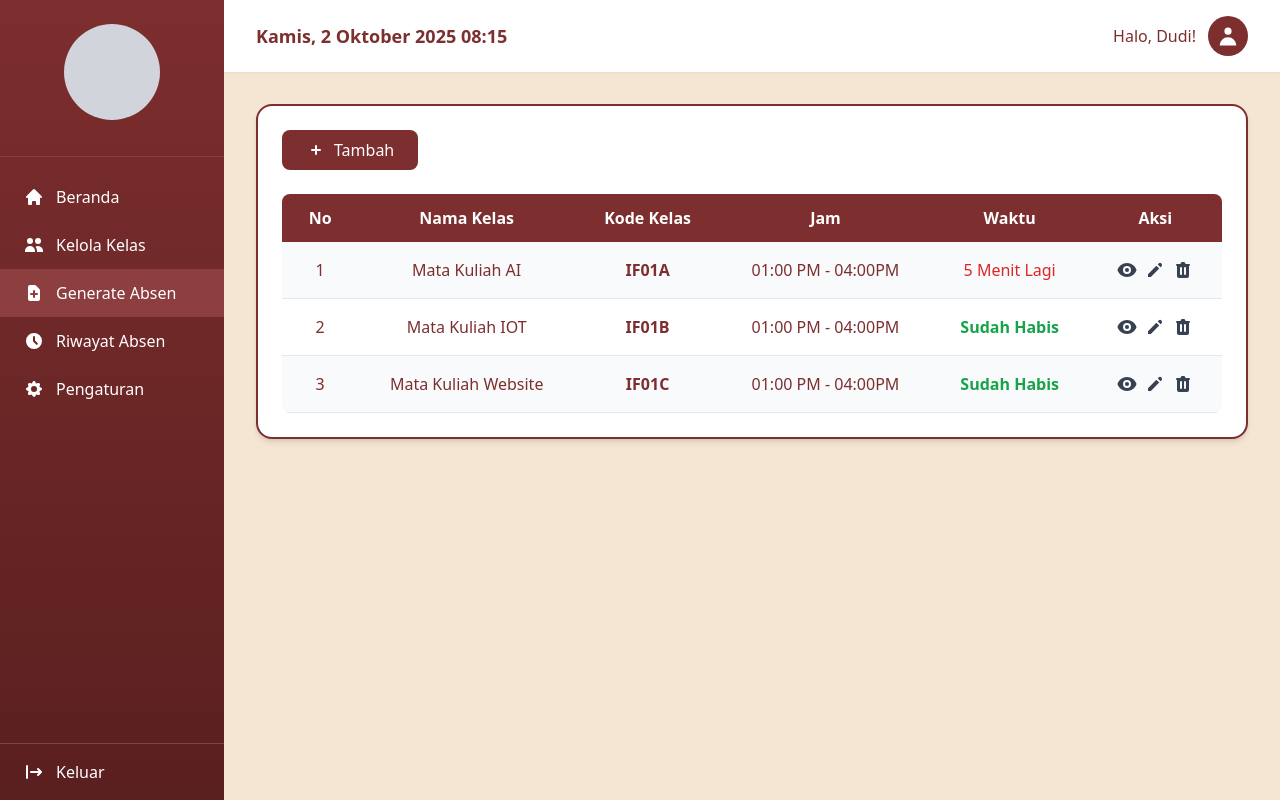
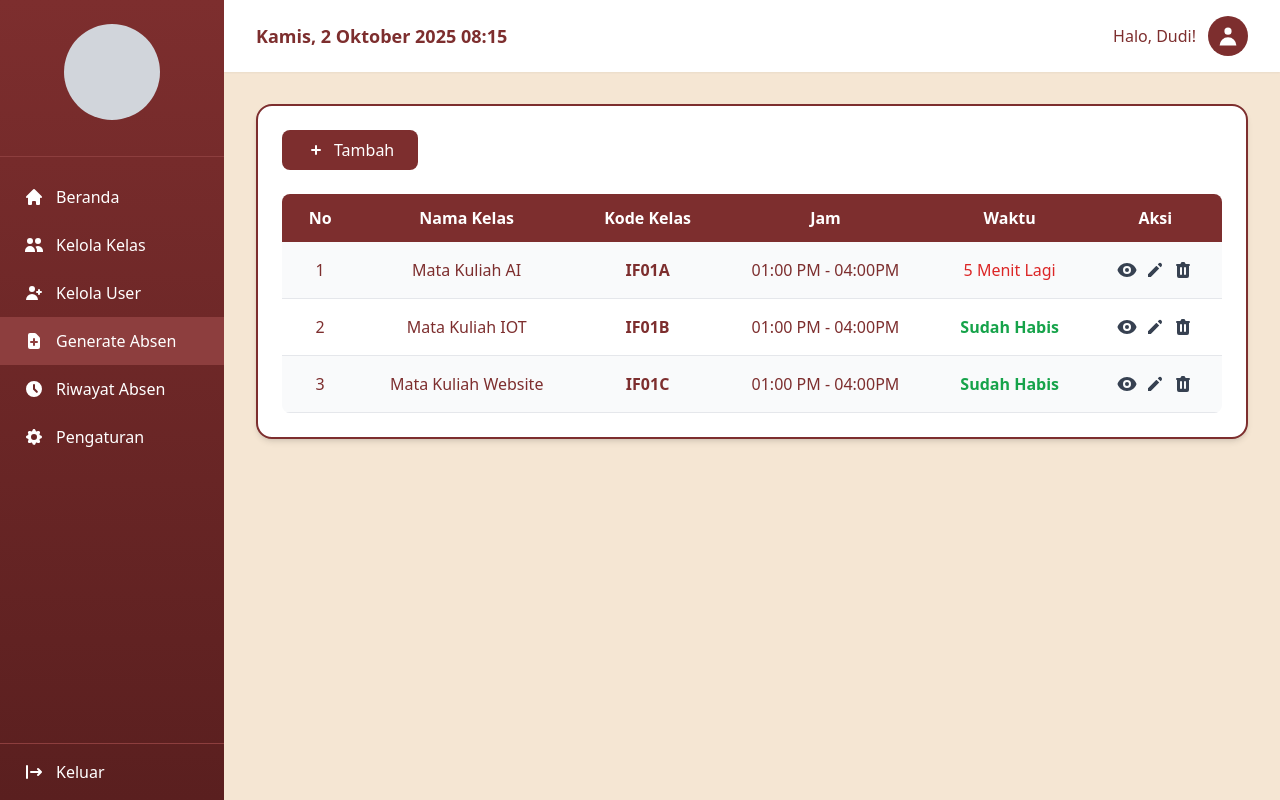
Before and after one commit to n3eversurrender/Hackathon, an Angular app in the folder Frontend/: page /generate-absen in a window 1280 px wide. Built offline with nearby package versions, Linux system fonts and the light colour scheme.

Commit message:
refactor: Migrate generate-absen to use shared layout
- Replace duplicate sidebar/header with MainLayoutComponent
- Add missing 'Kelola User' menu item
- Remove setActiveMenu and logout methods (handled by layout)
- Reduce code duplication

```diff
--- a/Frontend/src/app/features/generate-absen/generate-absen.html
+++ b/Frontend/src/app/features/generate-absen/generate-absen.html
@@ -1,124 +1,4 @@
-<div class="min-h-screen bg-[#F5E6D3] flex">
-  <!-- Sidebar -->
-  <aside class="w-56 bg-gradient-to-b from-[#7D2E2E] to-[#5A1F1F] text-white flex flex-col">
-    <!-- Profile Section -->
-    <div class="p-6 flex flex-col items-center border-b border-[#8D3E3E]">
-      <div class="w-24 h-24 rounded-full bg-gray-300 mb-3"></div>
-    </div>
-
-    <!-- Menu Items -->
-    <nav class="flex-1 py-4">
-      <button
-        (click)="setActiveMenu('beranda')"
-        [class.bg-[#8D3E3E]]="activeMenu === 'beranda'"
-        class="w-full px-6 py-3 flex items-center gap-3 hover:bg-[#8D3E3E] transition-colors text-left"
-      >
-        <svg class="w-5 h-5" fill="currentColor" viewBox="0 0 20 20">
-          <path
-            d="M10.707 2.293a1 1 0 00-1.414 0l-7 7a1 1 0 001.414 1.414L4 10.414V17a1 1 0 001 1h2a1 1 0 001-1v-2a1 1 0 011-1h2a1 1 0 011 1v2a1 1 0 001 1h2a1 1 0 001-1v-6.586l.293.293a1 1 0 001.414-1.414l-7-7z"
-          />
-        </svg>
-        <span class="font-medium">Beranda</span>
-      </button>
-
-      <button
-        (click)="setActiveMenu('kelola-kelas')"
-        [class.bg-[#8D3E3E]]="activeMenu === 'kelola-kelas'"
-        class="w-full px-6 py-3 flex items-center gap-3 hover:bg-[#8D3E3E] transition-colors text-left"
-      >
-        <svg class="w-5 h-5" fill="currentColor" viewBox="0 0 20 20">
-          <path
-            d="M9 6a3 3 0 11-6 0 3 3 0 016 0zM17 6a3 3 0 11-6 0 3 3 0 016 0zM12.93 17c.046-.327.07-.66.07-1a6.97 6.97 0 00-1.5-4.33A5 5 0 0119 16v1h-6.07zM6 11a5 5 0 015 5v1H1v-1a5 5 0 015-5z"
-          />
-        </svg>
-        <span class="font-medium">Kelola Kelas</span>
-      </button>
-
-      <button
-        (click)="setActiveMenu('generate-absen')"
-        [class.bg-[#8D3E3E]]="activeMenu === 'generate-absen'"
-        class="w-full px-6 py-3 flex items-center gap-3 hover:bg-[#8D3E3E] transition-colors text-left"
-      >
-        <svg class="w-5 h-5" fill="currentColor" viewBox="0 0 20 20">
-          <path
-            fill-rule="evenodd"
-            d="M6 2a2 2 0 00-2 2v12a2 2 0 002 2h8a2 2 0 002-2V7.414A2 2 0 0015.414 6L12 2.586A2 2 0 0010.586 2H6zm5 6a1 1 0 10-2 0v2H7a1 1 0 100 2h2v2a1 1 0 102 0v-2h2a1 1 0 100-2h-2V8z"
-            clip-rule="evenodd"
-          />
-        </svg>
-        <span class="font-medium">Generate Absen</span>
-      </button>
-
-      <button
-        (click)="setActiveMenu('riwayat-absen')"
-        [class.bg-[#8D3E3E]]="activeMenu === 'riwayat-absen'"
-        class="w-full px-6 py-3 flex items-center gap-3 hover:bg-[#8D3E3E] transition-colors text-left"
-      >
-        <svg class="w-5 h-5" fill="currentColor" viewBox="0 0 20 20">
-          <path
-            fill-rule="evenodd"
-            d="M10 18a8 8 0 100-16 8 8 0 000 16zm1-12a1 1 0 10-2 0v4a1 1 0 00.293.707l2.828 2.829a1 1 0 101.415-1.415L11 9.586V6z"
-            clip-rule="evenodd"
-          />
-        </svg>
-        <span class="font-medium">Riwayat Absen</span>
-      </button>
-
-      <button
-        (click)="setActiveMenu('pengaturan')"
-        [class.bg-[#8D3E3E]]="activeMenu === 'pengaturan'"
-        class="w-full px-6 py-3 flex items-center gap-3 hover:bg-[#8D3E3E] transition-colors text-left"
-      >
-        <svg class="w-5 h-5" fill="currentColor" viewBox="0 0 20 20">
-          <path
-            fill-rule="evenodd"
-            d="M11.49 3.17c-.38-1.56-2.6-1.56-2.98 0a1.532 1.532 0 01-2.286.948c-1.372-.836-2.942.734-2.106 2.106.54.886.061 2.042-.947 2.287-1.561.379-1.561 2.6 0 2.978a1.532 1.532 0 01.947 2.287c-.836 1.372.734 2.942 2.106 2.106a1.532 1.532 0 012.287.947c.379 1.561 2.6 1.561 2.978 0a1.533 1.533 0 012.287-.947c1.372.836 2.942-.734 2.106-2.106a1.533 1.533 0 01.947-2.287c1.561-.379 1.561-2.6 0-2.978a1.532 1.532 0 01-.947-2.287c.836-1.372-.734-2.942-2.106-2.106a1.532 1.532 0 01-2.287-.947zM10 13a3 3 0 100-6 3 3 0 000 6z"
-            clip-rule="evenodd"
-          />
-        </svg>
-        <span class="font-medium">Pengaturan</span>
-      </button>
-    </nav>
-
-    <!-- Logout Button -->
-    <button
-      (click)="logout()"
-      class="px-6 py-4 flex items-center gap-3 hover:bg-[#8D3E3E] transition-colors border-t border-[#8D3E3E]"
-    >
-      <svg class="w-5 h-5" fill="currentColor" viewBox="0 0 20 20">
-        <path
-          fill-rule="evenodd"
-          d="M3 3a1 1 0 00-1 1v12a1 1 0 102 0V4a1 1 0 00-1-1zm10.293 9.293a1 1 0 001.414 1.414l3-3a1 1 0 000-1.414l-3-3a1 1 0 10-1.414 1.414L14.586 9H7a1 1 0 100 2h7.586l-1.293 1.293z"
-          clip-rule="evenodd"
-        />
-      </svg>
-      <span class="font-medium">Keluar</span>
-    </button>
-  </aside>
-
-  <!-- Main Content -->
-  <main class="flex-1 overflow-auto">
-    <!-- Header -->
-    <header class="bg-white shadow-sm px-8 py-4 flex justify-between items-center">
-      <div class="text-[#7D2E2E]">
-        <h2 class="text-lg font-semibold">{{ currentDate }}</h2>
-      </div>
-      <div class="flex items-center gap-3">
-        <span class="text-[#7D2E2E] font-medium">Halo, {{ currentUser }}!</span>
-        <div class="w-10 h-10 rounded-full bg-[#7D2E2E] flex items-center justify-center">
-          <svg class="w-6 h-6 text-white" fill="currentColor" viewBox="0 0 20 20">
-            <path
-              fill-rule="evenodd"
-              d="M10 9a3 3 0 100-6 3 3 0 000 6zm-7 9a7 7 0 1114 0H3z"
-              clip-rule="evenodd"
-            />
-          </svg>
-        </div>
-      </div>
-    </header>
-
-    <!-- Generate Absen Content -->
-    <div class="p-8">
+<app-main-layout [activeMenu]="activeMenu" [currentDate]="currentDate" [currentUser]="currentUser">
   <div class="bg-white rounded-2xl shadow-md p-6 border-2 border-[#7D2E2E]">
     <div class="mb-6">
       <button
@@ -156,14 +36,20 @@
             class="border-b border-gray-200 hover:bg-gray-100 transition-colors"
           >
             <td class="px-6 py-4 text-[#7D2E2E] text-center">{{ i + 1 }}</td>
-                <td class="px-6 py-4 text-[#7D2E2E] font-medium text-center">{{ session.namaKelas }}</td>
-                <td class="px-6 py-4 text-[#7D2E2E] font-semibold text-center">{{ session.kodeKelas }}</td>
+            <td class="px-6 py-4 text-[#7D2E2E] font-medium text-center">
+              {{ session.namaKelas }}
+            </td>
+            <td class="px-6 py-4 text-[#7D2E2E] font-semibold text-center">
+              {{ session.kodeKelas }}
+            </td>
             <td class="px-6 py-4 text-[#7D2E2E] text-center">{{ session.jam }}</td>
             <td class="px-6 py-4 text-[#7D2E2E] text-center">
-                  <span [ngClass]="{
+              <span
+                [ngClass]="{
                   'text-red-600 font-semibold': session.status === '5 Menit Lagi',
-                    'text-green-600 font-semibold': session.status === 'Sudah Habis'
-                  }">
+                  'text-green-600 font-semibold': session.status === 'Sudah Habis',
+                }"
+              >
                 {{ session.status }}
               </span>
             </td>
@@ -219,9 +105,7 @@
       </table>
     </div>
   </div>
-    </div>
-  </main>
-</div>
+</app-main-layout>
 
 <!-- Modal Add/Edit Session -->
 <div
@@ -302,7 +186,9 @@
       </div>
 
       <div>
-        <label for="durasiWaktu" class="block text-[#7D2E2E] font-medium mb-2">Durasi Waktu (menit)</label>
+        <label for="durasiWaktu" class="block text-[#7D2E2E] font-medium mb-2"
+          >Durasi Waktu (menit)</label
+        >
         <input
           id="durasiWaktu"
           type="number"
@@ -382,10 +268,15 @@
         </div>
         <div>
           <p class="text-gray-600 text-sm mb-1">Status</p>
-          <p class="font-semibold text-lg" [ngClass]="{
+          <p
+            class="font-semibold text-lg"
+            [ngClass]="{
               'text-red-600': viewData.status === '5 Menit Lagi',
-            'text-green-600': viewData.status === 'Sudah Habis'
-          }">{{ viewData.status }}</p>
+              'text-green-600': viewData.status === 'Sudah Habis',
+            }"
+          >
+            {{ viewData.status }}
+          </p>
         </div>
       </div>
 
@@ -395,8 +286,14 @@
           <div class="w-64 h-64 bg-white flex items-center justify-center">
             <div class="text-center">
               <svg class="w-48 h-48 text-[#7D2E2E] mx-auto" fill="currentColor" viewBox="0 0 20 20">
-                <path fill-rule="evenodd" d="M3 4a1 1 0 011-1h3a1 1 0 011 1v3a1 1 0 01-1 1H4a1 1 0 01-1-1V4zm2 2V5h1v1H5zM3 13a1 1 0 011-1h3a1 1 0 011 1v3a1 1 0 01-1 1H4a1 1 0 01-1-1v-3zm2 2v-1h1v1H5zM13 3a1 1 0 00-1 1v3a1 1 0 001 1h3a1 1 0 001-1V4a1 1 0 00-1-1h-3zm1 2v1h1V5h-1z" clip-rule="evenodd" />
-                <path d="M11 4a1 1 0 10-2 0v1a1 1 0 002 0V4zM10 7a1 1 0 011 1v1h2a1 1 0 110 2h-3a1 1 0 01-1-1V8a1 1 0 011-1zM16 9a1 1 0 100 2 1 1 0 000-2zM9 13a1 1 0 011-1h1a1 1 0 110 2v2a1 1 0 11-2 0v-3zM7 11a1 1 0 100-2H4a1 1 0 100 2h3zM17 13a1 1 0 01-1 1h-2a1 1 0 110-2h2a1 1 0 011 1zM16 17a1 1 0 100-2h-3a1 1 0 100 2h3z" />
+                <path
+                  fill-rule="evenodd"
+                  d="M3 4a1 1 0 011-1h3a1 1 0 011 1v3a1 1 0 01-1 1H4a1 1 0 01-1-1V4zm2 2V5h1v1H5zM3 13a1 1 0 011-1h3a1 1 0 011 1v3a1 1 0 01-1 1H4a1 1 0 01-1-1v-3zm2 2v-1h1v1H5zM13 3a1 1 0 00-1 1v3a1 1 0 001 1h3a1 1 0 001-1V4a1 1 0 00-1-1h-3zm1 2v1h1V5h-1z"
+                  clip-rule="evenodd"
+                />
+                <path
+                  d="M11 4a1 1 0 10-2 0v1a1 1 0 002 0V4zM10 7a1 1 0 011 1v1h2a1 1 0 110 2h-3a1 1 0 01-1-1V8a1 1 0 011-1zM16 9a1 1 0 100 2 1 1 0 000-2zM9 13a1 1 0 011-1h1a1 1 0 110 2v2a1 1 0 11-2 0v-3zM7 11a1 1 0 100-2H4a1 1 0 100 2h3zM17 13a1 1 0 01-1 1h-2a1 1 0 110-2h2a1 1 0 011 1zM16 17a1 1 0 100-2h-3a1 1 0 100 2h3z"
+                />
               </svg>
               <p class="text-[#7D2E2E] mt-2 font-medium">QR Code Absen</p>
             </div>
--- a/Frontend/src/app/features/generate-absen/generate-absen.ts
+++ b/Frontend/src/app/features/generate-absen/generate-absen.ts
@@ -2,6 +2,7 @@ import { CommonModule } from '@angular/common';
 import { Component, OnInit } from '@angular/core';
 import { FormsModule } from '@angular/forms';
 import { Router } from '@angular/router';
+import { MainLayoutComponent } from '../../shared/layouts/main-layout/main-layout.component';
 
 interface Class {
   id: number;
@@ -31,7 +32,7 @@ interface SessionFormData {
 @Component({
   selector: 'app-generate-absen',
   standalone: true,
-  imports: [CommonModule, FormsModule],
+  imports: [CommonModule, FormsModule, MainLayoutComponent],
   templateUrl: './generate-absen.html',
 })
 export class GenerateAbsenComponent implements OnInit {
@@ -156,21 +157,6 @@ export class GenerateAbsenComponent implements OnInit {
     const minutes = String(now.getMinutes()).padStart(2, '0');
 
     this.currentDate = `${dayName}, ${day} ${month} ${year} ${hours}:${minutes}`;
-  }
-
-  setActiveMenu(menu: string): void {
-    this.activeMenu = menu;
-    if (menu === 'beranda') {
-      this.router.navigate(['/dashboard']);
-    } else if (menu === 'kelola-kelas') {
-      this.router.navigate(['/manage-classes']);
-    } else if (menu === 'kelola-user') {
-      this.router.navigate(['/manage-users']);
-    } else if (menu === 'riwayat-absen') {
-      this.router.navigate(['/attendance-history']);
-    } else if (menu === 'pengaturan') {
-      this.router.navigate(['/settings']);
-    }
   }
 
   updateSessionStatuses(): void {
@@ -317,10 +303,4 @@ export class GenerateAbsenComponent implements OnInit {
       alert('Sesi berhasil dihapus!');
     }
   }
-
-  logout(): void {
-    if (confirm('Apakah Anda yakin ingin keluar?')) {
-      this.router.navigate(['/login']);
-    }
-  }
 }
```
Lines whose indentation alone changed are shown as unchanged.
